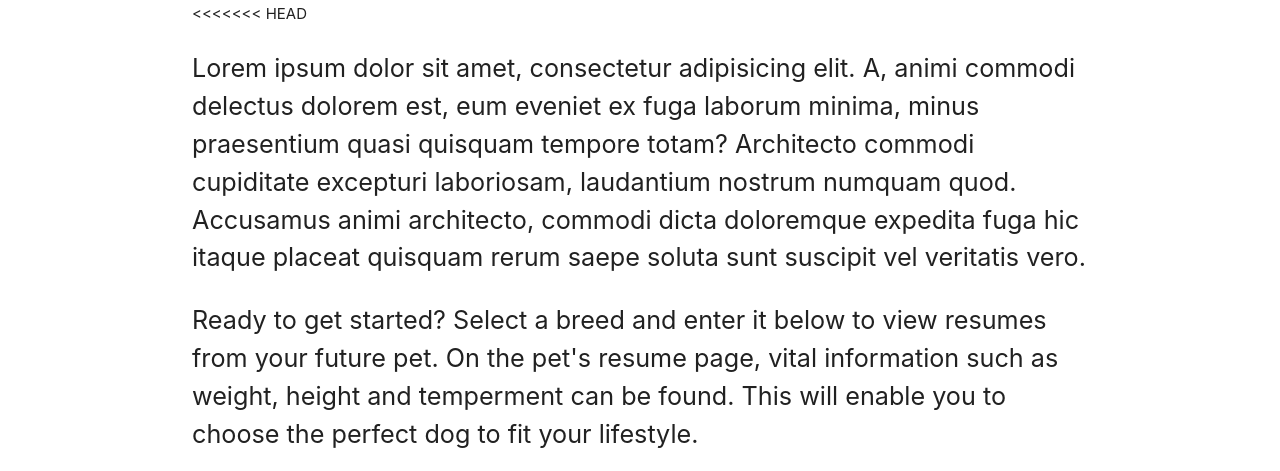
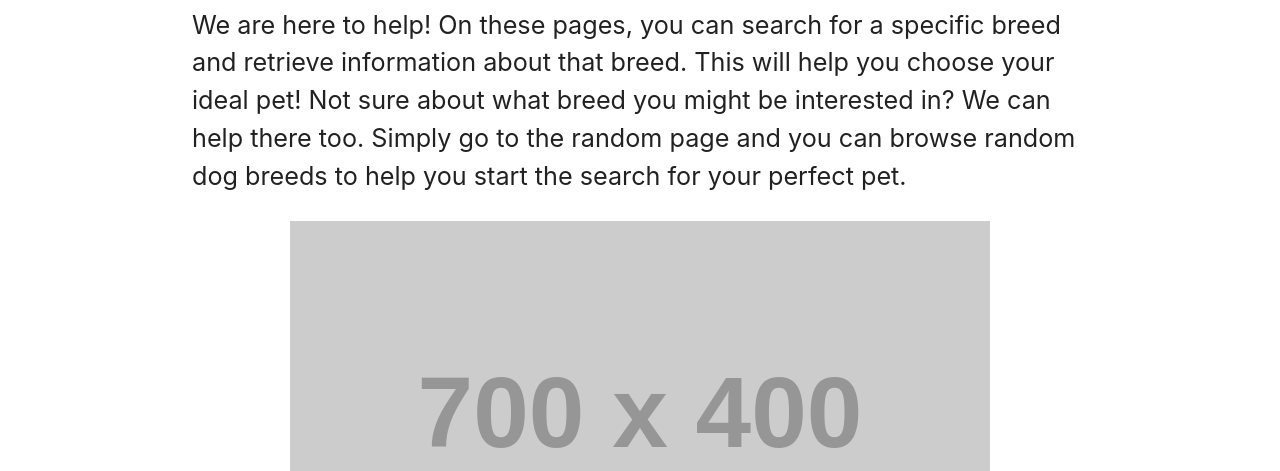
Before and after one commit to ChefJayPeek/petResume, a plain HTML site: page index.html in a window 1280 px wide. Shown: the part 177-648 px from the top of the page. Drawn offline with nearby package versions, Linux system fonts and the light colour scheme; no server answers; placeholder pictures from the web are drawn by us.

Commit message:
resolve index.html

```diff
--- a/index.html
+++ b/index.html
@@ -26,17 +26,10 @@
 <main>
 <div class="container">
     <h2 class="center">Looking for a pet?</h2>
-<<<<<<< HEAD
-    <p class="flow-text">Lorem ipsum dolor sit amet, consectetur adipisicing elit. A, animi commodi delectus dolorem est, eum eveniet ex fuga laborum minima, minus praesentium quasi quisquam tempore totam? Architecto commodi cupiditate excepturi laboriosam, laudantium nostrum numquam quod. Accusamus animi architecto, commodi dicta doloremque expedita fuga hic itaque placeat quisquam rerum saepe soluta sunt suscipit vel veritatis vero.</p>
-    <div id="gallery" class="center ">
-
-        <!--
-=======
     <p class="flow-text">We are here to help!  On these pages, you can search for a specific breed and retrieve information about that breed.  This will help you choose your ideal pet!  Not sure about what breed you might be interested in?  We can help there too.  Simply go to the random page and you can browse random dog breeds to help you start the search for your perfect pet.</p>
     <div id="gallery" class="center">
->>>>>>> 709ea64f86b5289edd76087d83cebf1526fff6cf
-        <img src="https://placehold.it/700x400" alt="placeholder">
-        -->
+    <img src="https://placehold.it/700x400" alt="placeholder">
+
 
     </div>
     <p class="flow-text">Ready to get started?  Select a breed and enter it below to view resumes from your future pet.  On the pet's resume page, vital information such as weight, height and temperment can be found.  This will enable you to choose the perfect dog to fit your lifestyle.</p>
```
